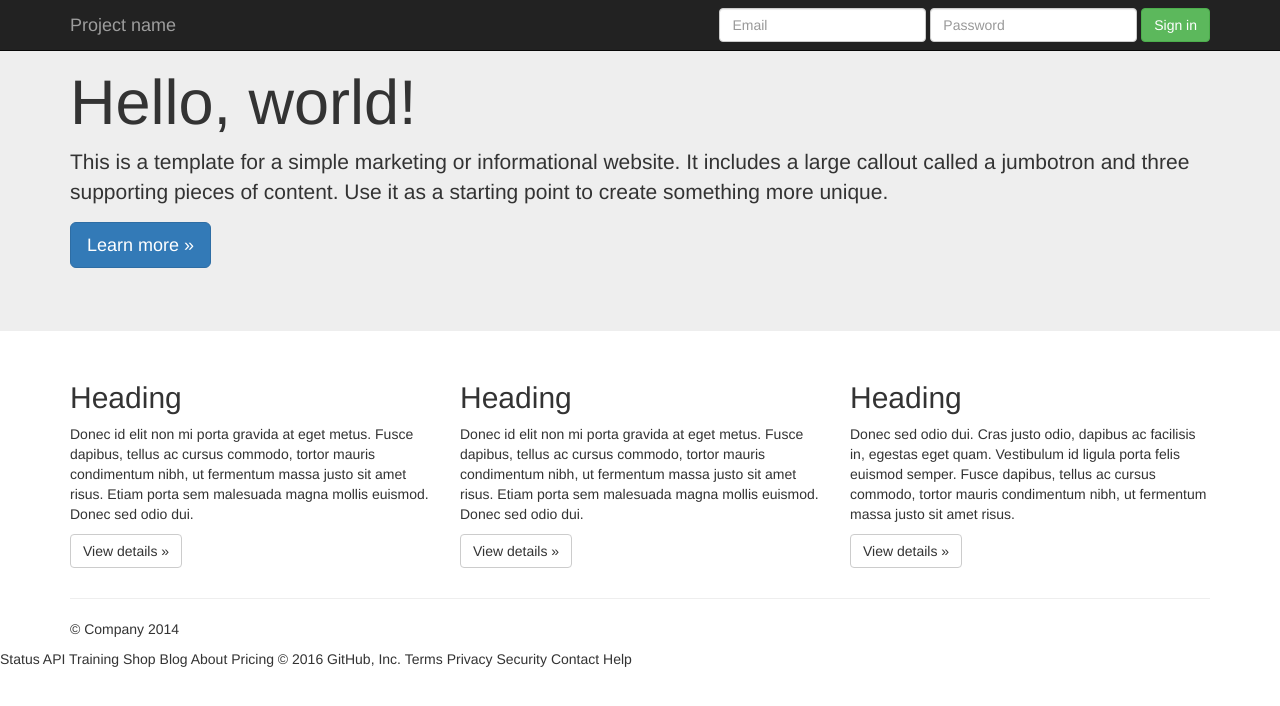
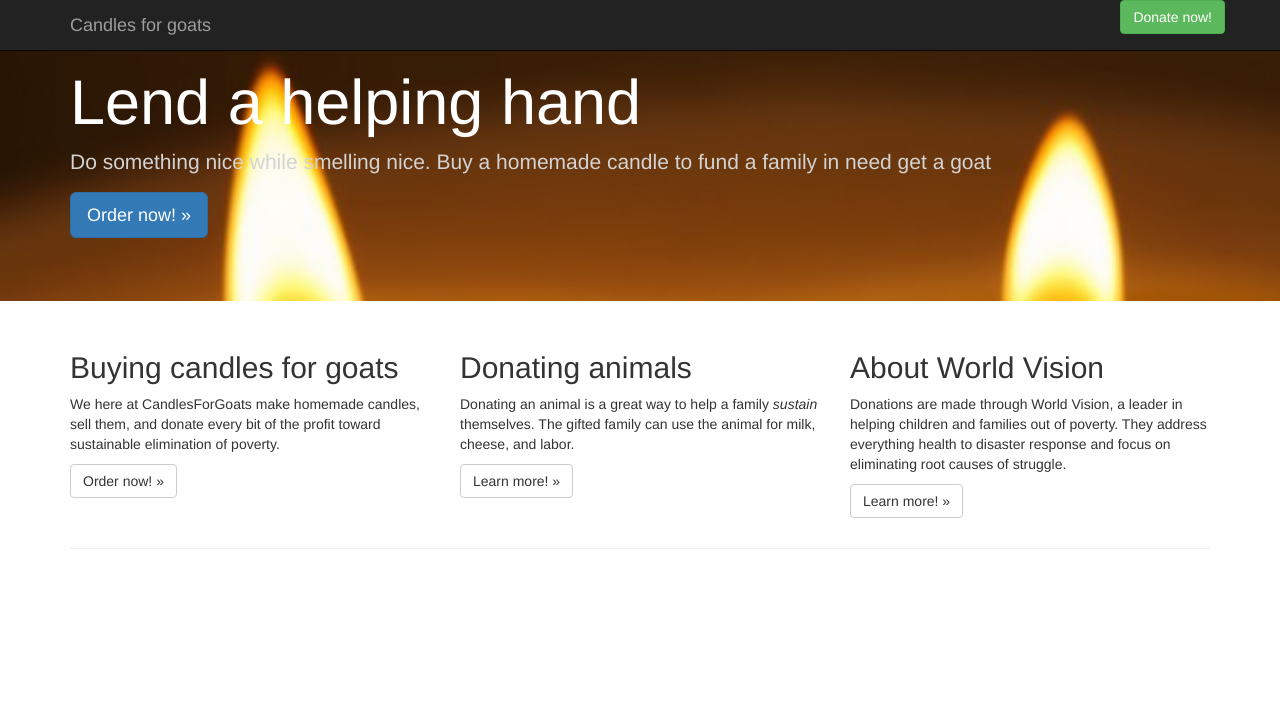
Before and after one commit to mlbileschi/mlbileschi.github.io, a website: page index.html in a window 1280 px wide. Drawn offline with nearby package versions, Linux system fonts and the light colour scheme.

Commit message:
Initial fill in of the content

```diff
--- a/index.html
+++ b/index.html
@@ -4,18 +4,14 @@
     <meta charset="utf-8">
     <meta http-equiv="X-UA-Compatible" content="IE=edge">
     <meta name="viewport" content="width=device-width, initial-scale=1">
-    <!-- The above 3 meta tags *must* come first in the head; any other head content must come *after* these tags -->
-    <meta name="description" content="">
-    <meta name="author" content="">
+    <meta name="description" content="Help families in need by buying candles!">
+    <meta name="author" content="mlbileschi">
     <!-- <link rel="icon" href="node_modules/bootstrap/favicon.ico"> -->
 
-    <title>Jumbotron Template for Bootstrap</title>
+    <title>Candles for goats!</title>
 
     <!-- Bootstrap core CSS -->
     <link href="node_modules/bootstrap/dist/css/bootstrap.min.css" rel="stylesheet">
-
-    <!-- Custom styles for this template -->
-    <!-- <link href="jumbotron.css" rel="stylesheet"> -->
   </head>
 
   <body>
@@ -29,28 +25,20 @@
             <span class="icon-bar"></span>
             <span class="icon-bar"></span>
           </button>
-          <a class="navbar-brand" href="#">Project name</a>
+          <a class="navbar-brand" href="#">Candles for goats</a>
         </div>
         <div id="navbar" class="navbar-collapse collapse">
-          <form class="navbar-form navbar-right">
-            <div class="form-group">
-              <input type="text" placeholder="Email" class="form-control">
-            </div>
-            <div class="form-group">
-              <input type="password" placeholder="Password" class="form-control">
-            </div>
-            <button type="submit" class="btn btn-success">Sign in</button>
-          </form>
+          <a href="http://goo.gl/forms/K5RolWzVr5" class="btn btn-success navbar-right">Donate now!</a>
         </div><!--/.navbar-collapse -->
       </div>
     </nav>
 
     <!-- Main jumbotron for a primary marketing message or call to action -->
-    <div class="jumbotron">
-      <div class="container">
-        <h1>Hello, world!</h1>
-        <p>This is a template for a simple marketing or informational website. It includes a large callout called a jumbotron and three supporting pieces of content. Use it as a starting point to create something more unique.</p>
-        <p><a class="btn btn-primary btn-lg" href="#" role="button">Learn more &raquo;</a></p>
+    <div class="jumbotron" style="background-image:url(img/candle.jpg);background-size:cover">
+      <div class="container" style="color:white">
+        <h1>Lend a helping hand</h1>
+        <p style="color:lightgray">Do something nice while smelling nice. Buy a homemade candle to fund a family in need get a goat</p>
+        <p><a class="btn btn-primary btn-lg" href="http://goo.gl/forms/K5RolWzVr5" role="button">Order now! &raquo;</a></p>
       </div>
     </div>
 
@@ -58,27 +46,22 @@
       <!-- Example row of columns -->
       <div class="row">
         <div class="col-md-4">
-          <h2>Heading</h2>
-          <p>Donec id elit non mi porta gravida at eget metus. Fusce dapibus, tellus ac cursus commodo, tortor mauris condimentum nibh, ut fermentum massa justo sit amet risus. Etiam porta sem malesuada magna mollis euismod. Donec sed odio dui. </p>
-          <p><a class="btn btn-default" href="#" role="button">View details &raquo;</a></p>
+          <h2>Buying candles for goats</h2>
+          <p> We here at CandlesForGoats make homemade candles, sell them, and donate every bit of the profit toward sustainable elimination of poverty. </p>
+          <p><a class="btn btn-default" href="http://goo.gl/forms/K5RolWzVr5" role="button">Order now! &raquo;</a></p>
         </div>
         <div class="col-md-4">
-          <h2>Heading</h2>
-          <p>Donec id elit non mi porta gravida at eget metus. Fusce dapibus, tellus ac cursus commodo, tortor mauris condimentum nibh, ut fermentum massa justo sit amet risus. Etiam porta sem malesuada magna mollis euismod. Donec sed odio dui. </p>
-          <p><a class="btn btn-default" href="#" role="button">View details &raquo;</a></p>
+          <h2>Donating animals</h2>
+          <p> Donating an animal is a great way to help a family <i>sustain</i> themselves. The gifted family can use the animal for milk, cheese, and labor. </p>
+          <p><a class="btn btn-default" href="http://donate.worldvision.org/goat" role="button">Learn more! &raquo;</a></p>
+        </div>
+        <div class="col-md-4">
+          <h2>About World Vision</h2>
+          <p> Donations are made through World Vision, a leader in helping children and families out of poverty. They address everything health to disaster response and focus on eliminating root causes of struggle. </p>
+          <p><a class="btn btn-default" href="http://www.worldvision.org/" role="button">Learn more! &raquo;</a></p>
        </div>
-        <div class="col-md-4">
-          <h2>Heading</h2>
-          <p>Donec sed odio dui. Cras justo odio, dapibus ac facilisis in, egestas eget quam. Vestibulum id ligula porta felis euismod semper. Fusce dapibus, tellus ac cursus commodo, tortor mauris condimentum nibh, ut fermentum massa justo sit amet risus.</p>
-          <p><a class="btn btn-default" href="#" role="button">View details &raquo;</a></p>
-        </div>
       </div>
-
       <hr>
-
-      <footer>
-        <p>&copy; Company 2014</p>
-      </footer>
     </div> <!-- /container -->
 
 
@@ -92,7 +75,3 @@
     <script src="../../assets/js/ie10-viewport-bug-workaround.js"></script>
   </body>
 </html>
-
-    Status API Training Shop Blog About Pricing
-
-    © 2016 GitHub, Inc. Terms Privacy Security Contact Help
```
Also changed, not shown: img/candle.jpg (added).
